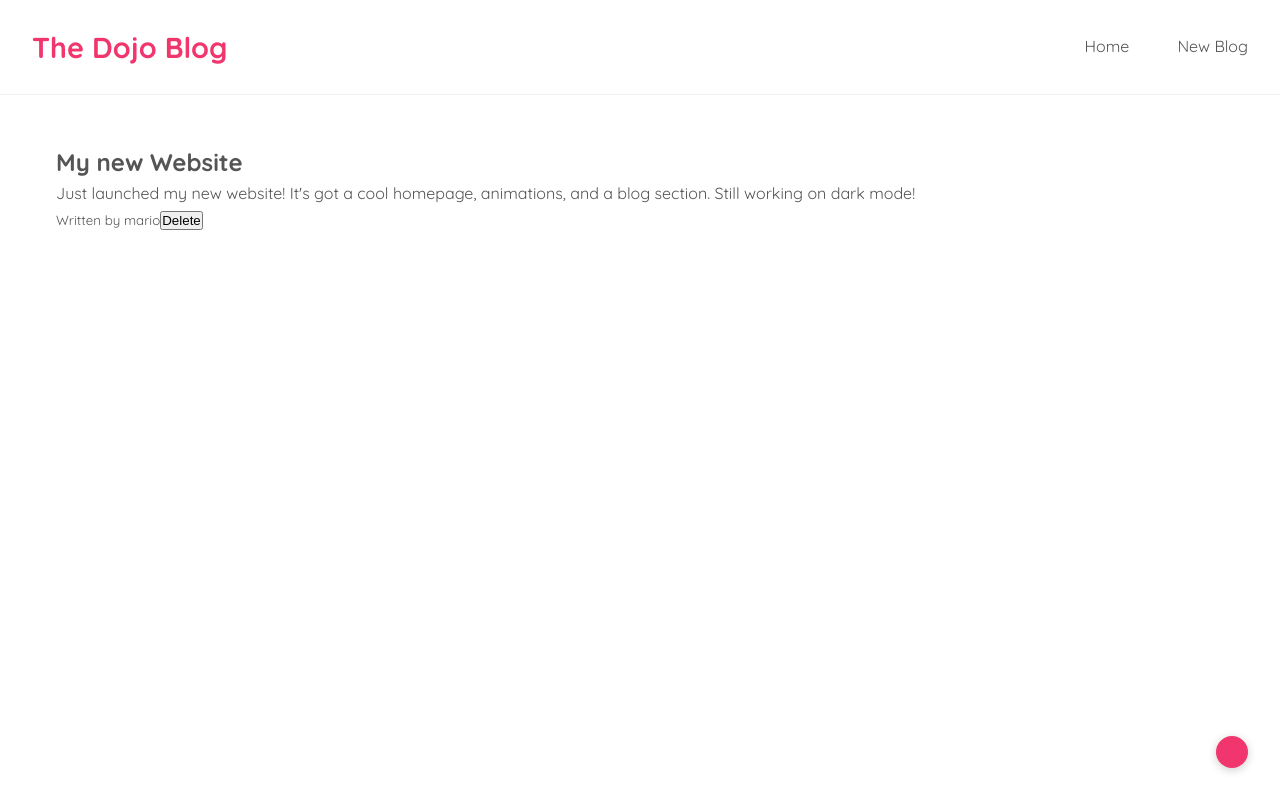
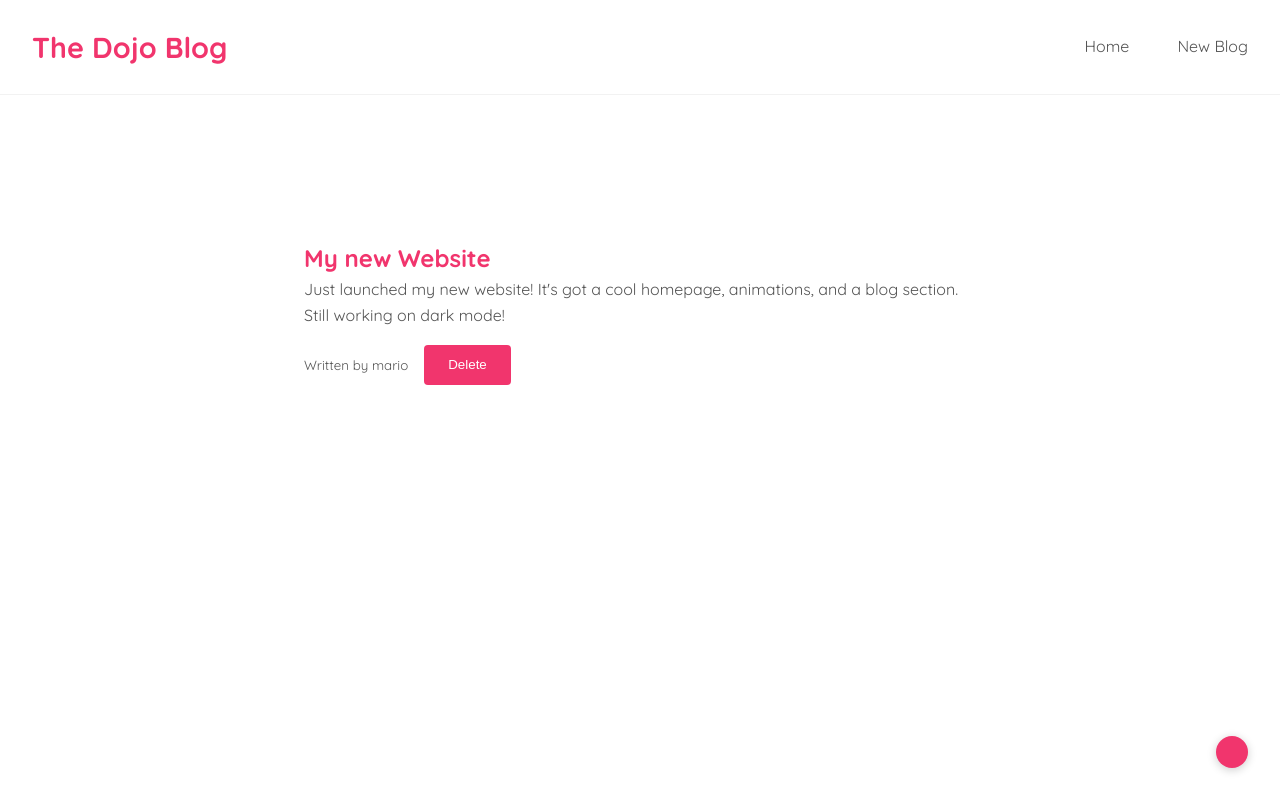
Before and after one commit to Louis2324/react-blog, a React (Vite) app: page /blogs/1 in a window 1280 px wide. Built offline with nearby package versions, Linux system fonts and the light colour scheme; data requests are answered from the project's data file.

Commit message:
Added styles for the blog details panel

```diff
--- a/src/index.css
+++ b/src/index.css
@@ -40,6 +40,8 @@ body {
   color: var(--text-color);
   line-height: 1.6;
 }
+
+/*Navbar*/
 
 .navbar {
   padding: 1rem;
@@ -109,6 +111,38 @@ body {
 .blog-preview a {
   text-decoration: none;
   color: inherit;
+}
+
+/*Blog Details*/
+.blog-details {
+  max-width: 800px;
+  margin: 2rem auto;
+  padding: 2rem;
+}
+
+.blog-details article {
+  padding: 2rem;
+}
+
+.blog-details h2 {
+  color: var(--primary-color);
+  font-weight: 700;
+}
+
+.blog-details button {
+  outline: none;
+  border:none;
+  background: var(--primary-color);
+  color: white;
+  border: none;
+  padding: 0.8rem 1.5rem;
+  border-radius: 4px;
+  cursor: pointer;
+  margin: 1rem;
+}
+
+.blog-details button:hover{
+  box-shadow: 5px 5px 10px var(--hover-bg);
 }
 
 /* Forms */
```
